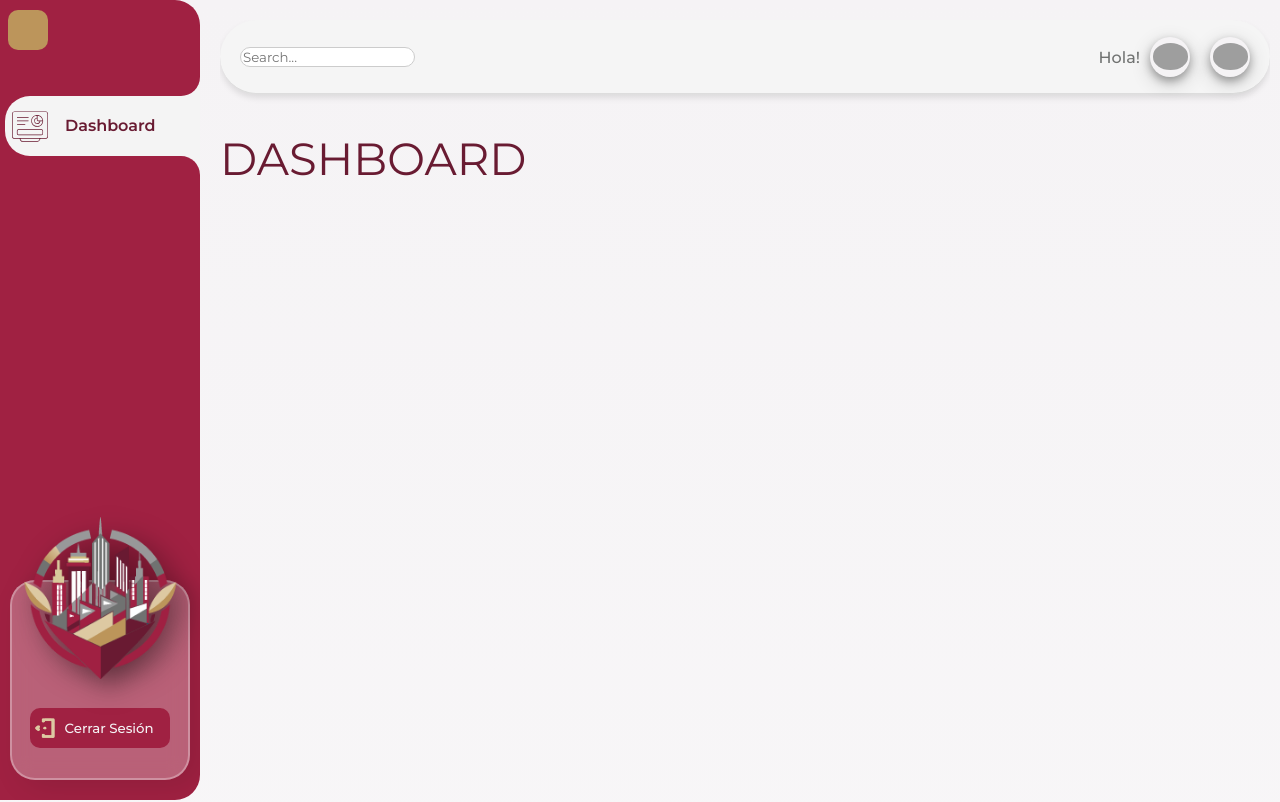
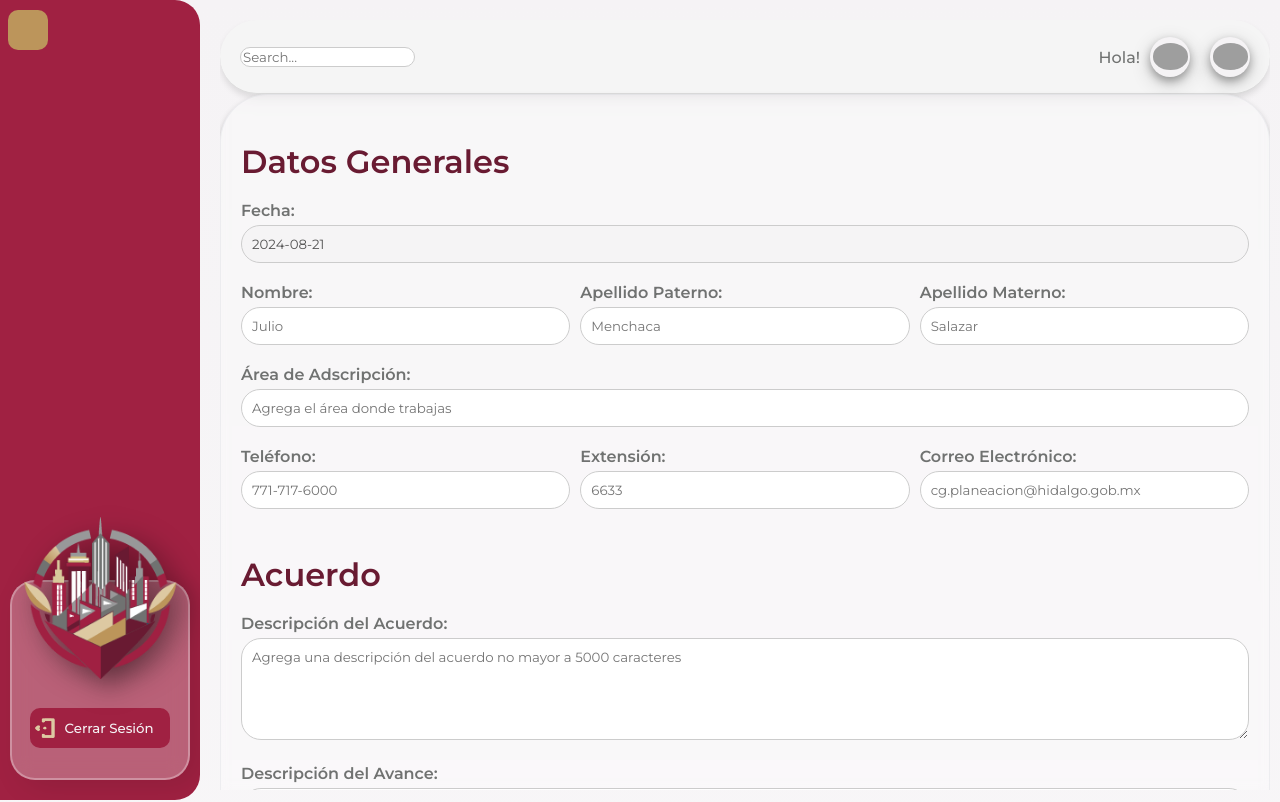
Before and after one commit to gomez50057/PAEM, a Next.js app: page /dashboard in a window 1280 px wide. Shown: the top 802 px of the page. Built offline with nearby package versions, Linux system fonts and the light colour scheme; grey boxes are pictures that could not be loaded.

Commit message:
Dashboard

```diff
--- a/src/components/dashboard/ConfirmationModal.css
+++ b/src/components/dashboard/ConfirmationModal.css
@@ -16,7 +16,8 @@
   background-color: white;
   padding: 20px;
   border-radius: 10px;
-  width: 300px;
+  width: auto;
+  max-width: 80vw;
   text-align: center;
 }
 
--- a/src/components/dashboard/Dashboard.js
+++ b/src/components/dashboard/Dashboard.js
@@ -10,10 +10,9 @@ import SvgIcon from '../SvgIcon';
 import ConfirmationModal from '../dashboard/ConfirmationModal';
 
 const Dashboard = () => {
-  const [activeComponent, setActiveComponent] = useState('dashboard');
+  const [activeComponent, setActiveComponent] = useState('formulario'); // El formulario es el componente predeterminado
   const [userRole, setUserRole] = useState('');
   const [isModalOpen, setIsModalOpen] = useState(false);
-
 
   useEffect(() => {
     // Obtener el rol del usuario desde el almacenamiento local
@@ -81,8 +80,9 @@ const Dashboard = () => {
       <div className="sidebar active">
         <div className="toggle active"></div>
         <ul className="list">
+          {userRole === 'coordinador' && ( // Mostrar solo para coordinadores
             <li
-            className="list-item active"
+              className="list-item"
               data-component="dashboard"
               onClick={() => handleMenuClick('dashboard')}
             >
@@ -95,9 +95,10 @@ const Dashboard = () => {
                 <span className="title">Dashboard</span>
               </a>
             </li>
+          )}
           {(userRole === 'coordinador' || userRole === 'responsable' || userRole === 'enlace') && (
             <li
-              className="list-item"
+              className="list-item active" // El formulario es la opción activa por defecto
               data-component="formulario"
               onClick={() => handleMenuClick('formulario')}
             >
```
Lines whose indentation alone changed are shown as unchanged.
